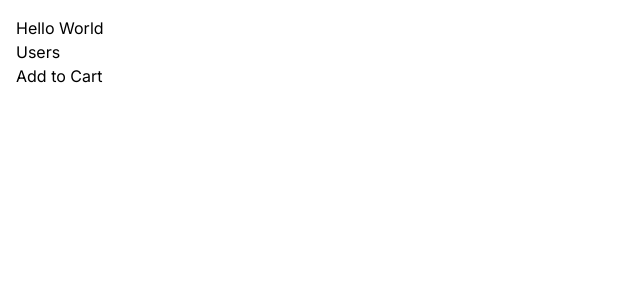
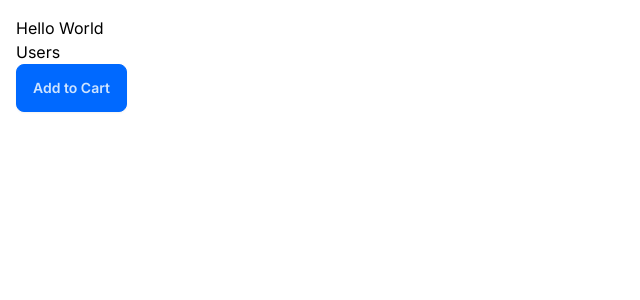
Before and after one commit to BirhanuAsmamaw/Next.js-App, a Next.js app: page / in a window 1280 px wide. Shown: the top 300 px of the page, without its empty margins (0-640 px from the left). Built offline with nearby package versions, Linux system fonts and the light colour scheme.

Commit message:
using daisy ui and tailwind

```diff
--- a/app/components/AddToCart.tsx
+++ b/app/components/AddToCart.tsx
@@ -4,7 +4,7 @@
 const AddToCart = () => {
   return (
     <div>
-        <button onClick={() => console.log("click")}>Add to Cart</button>
+        <button className='btn btn-primary' onClick={() => console.log("click")}>Add to Cart</button>
     </div>
   )
 }
--- a/app/components/ProductCard.tsx
+++ b/app/components/ProductCard.tsx
@@ -4,7 +4,7 @@
 
 const ProductCard = () => {
   return (
-    <div className = "">
+    <div>
         <AddToCart/>
     </div>
   )
--- a/app/layout.tsx
+++ b/app/layout.tsx
@@ -15,7 +15,7 @@
   children: React.ReactNode
 }) {
   return (
-    <html lang="en">
+    <html lang="en" data-theme="winter">
       <body className={inter.className}>{children}</body>
     </html>
   )
--- a/app/users/page.tsx
+++ b/app/users/page.tsx
@@ -3,6 +3,7 @@
 interface User{
   id: number;
   name: string;
+  email:string;
 }
 
 const UsersPage = async() =>  {
@@ -12,9 +13,21 @@
   return (
     <>
     <h1>Users</h1>
-    <ul>
-      {users.map(user => <li key={user.id}>{user.name}</li> )}
-    </ul>
+    <table className='table table-bordered' >  {/* daisy ui */}
+
+      <thead>
+        <tr>
+          <th>Name</th>
+          <th>Email</th>
+        </tr>
+      </thead>
+      <tbody>
+        {users.map(user => <tr key={user.id}>
+          <td>{user.name}</td>
+          <td>{user.email}</td></tr> )}
+      </tbody>
+
+    </table>
     </>
   )
 }
--- a/package.json
+++ b/package.json
@@ -21,5 +21,8 @@
     "react-dom": "18.2.0",
     "tailwindcss": "3.4.1",
     "typescript": "5.4.3"
+  },
+  "devDependencies": {
+    "daisyui": "^4.8.0"
   }
 }
--- a/tailwind.config.ts
+++ b/tailwind.config.ts
@@ -15,6 +15,9 @@
       },
     },
   },
-  plugins: [],
+  plugins:[require("daisyui")],
+  daisyui: {
+    themes: ["winter"],
+  },
 }
 export default config
```
Also changed, not shown: 1 other file (tests, documents, lock files or other folders).
